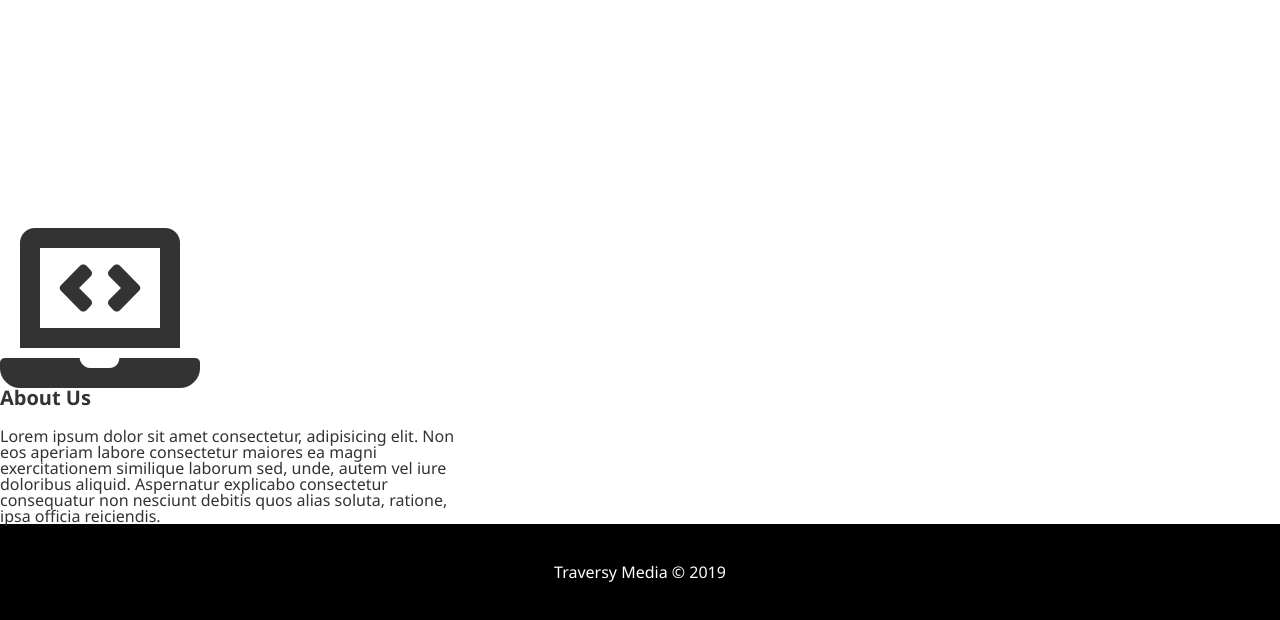
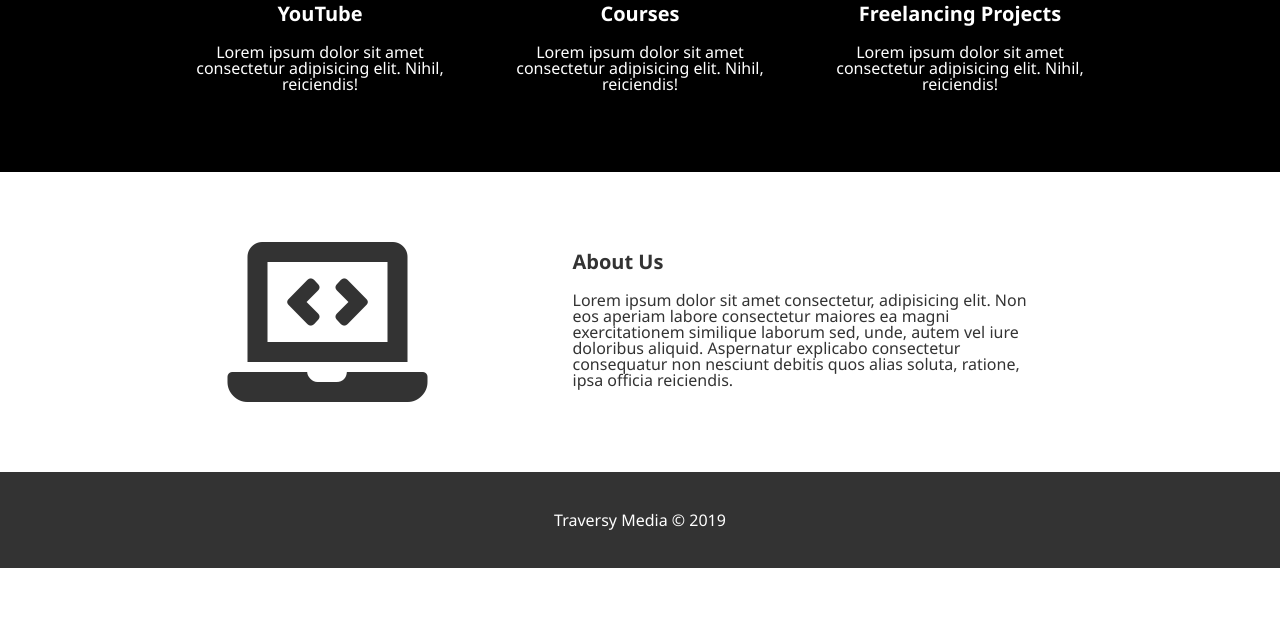
Before and after one commit to neowebor/flex-practice, a plain HTML site: page index.html in a window 1280 px wide. Shown: the part 944-1564 px from the top of the page. After the commit the page ends 1512 px from the top, so only its background shows below. Drawn offline with Linux system fonts and the light colour scheme.

Commit message:
Update css,  combining common styles, fix some problems

```diff
--- a/assets/css/style.css
+++ b/assets/css/style.css
@@ -6,7 +6,8 @@ body {
   color: #fff;
   font-family: 'Segoe UI', Tahoma, Geneva, Verdana, sans-serif;
   --header-margin: 25px;
-  --main-text-padding: 20px;
+  --main-text-margin: 20px;
+  text-align: center;
 }
 
 .header {
@@ -21,7 +22,6 @@ body {
 }
 
 .header-container {
-  text-align: center;
   max-width: 300px;
 }
 
@@ -40,40 +40,37 @@ body {
   line-height: 1.7;
 }
 
-.main {
-  display: flex;
-  flex-direction: column;
-}
-
-.main-black-bg {
+.wrap-black-bg {
   background-color: #000;
 }
 
+.wrap-white-bg {
+  background-color: #fff;
+}
 
-.main-article {
+.container {
   max-width: 1000px;
   margin: 0 auto;
   display: flex;
-  text-align: center;
-  padding: 70px 0;
+  padding: 70px 20px;
 }
 
-.justify-content {
+.jc-space-around {
   justify-content: space-around;
 }
 
+.section {
+  margin: 10px;
+}
+
 .section-title {
-  margin-top: var(--main-text-padding);
+  margin-top: var(--main-text-margin);
   font-weight: bold;
   font-size: 20px;
 }
 
 .section-text {
-  margin-top: var(--main-text-padding);
-}
-
-.main-white-bg {
-  background-color: #fff;
+  margin-top: var(--main-text-margin);
 }
 
 .bg-laptop-icon {
@@ -89,11 +86,10 @@ body {
 .about-us__section-title {
   font-size: 20px;
   font-weight: bold;
-  margin-bottom: 20px;
+  margin-bottom: var(--main-text-margin);
 }
 
 .footer {
-  background-color: #000;
-  text-align: center;
+  background-color: #333;
   padding: 40px;
 }
```
